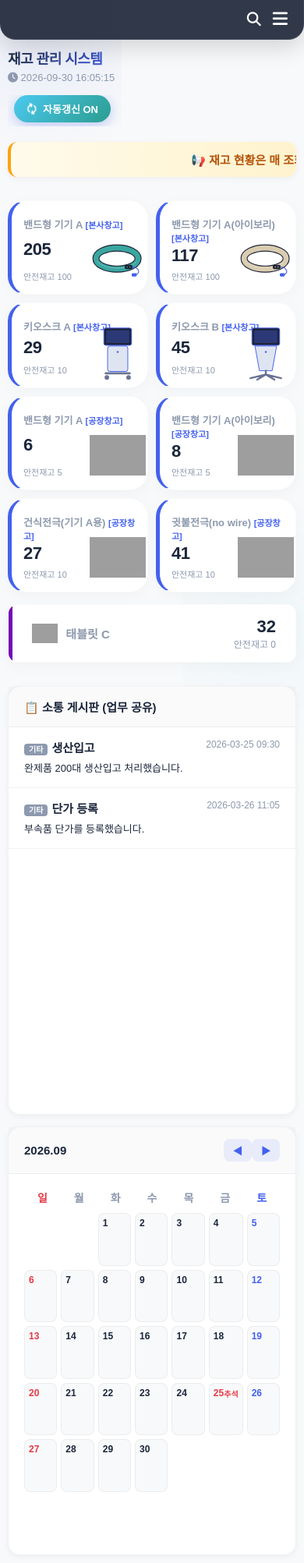
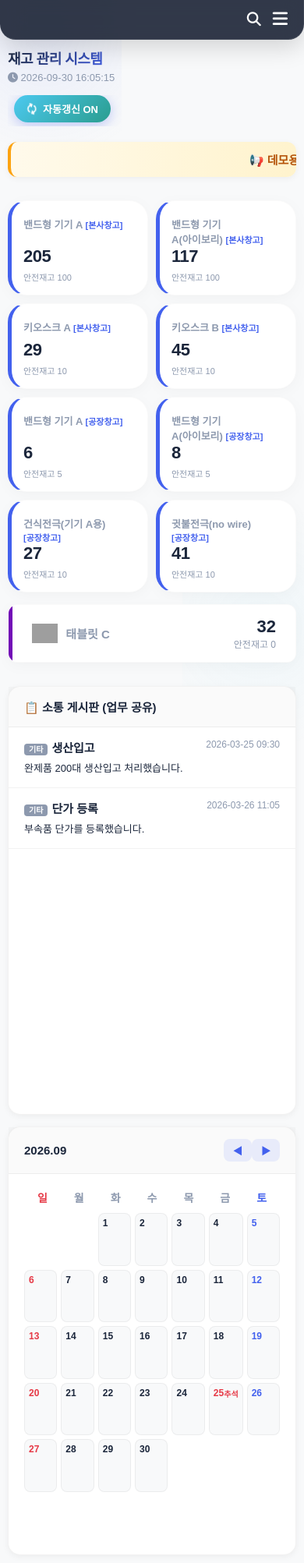
Before and after one commit to youngho930/inventory-dashboard, a Flask app: page / in a window 390 px wide. Shown: the whole page at 78% size. Run offline with Flask 3, Linux system fonts and the light colour scheme; data that the repository does not hold is empty; some libraries are stand-ins or nearby versions; some web fonts are replaced; grey boxes are pictures that could not be loaded.

Commit message:
재고 카드 아이콘 반응형, 데모 안내 문구
Co-Authored-By: Claude Opus 5.5 <noreply@anthropic.com>

```diff
--- a/app.py
+++ b/app.py
@@ -130,7 +130,7 @@ def get_valid_session(force_renew=False):
     return server_session["id"]
 
 @app.route('/')
-def index(): return render_template('dashboard.html')
+def index(): return render_template('dashboard.html', demo_mode=DEMO_MODE)
 
 @app.route('/manifest.json')
 def serve_manifest():
--- a/static/css/style.css
+++ b/static/css/style.css
@@ -84,7 +84,17 @@ input[type="checkbox"]#darkModeToggle:checked::after { transform: translateX(18p
 [data-theme="dark"] .kpi-card, [data-theme="dark"] .mini-kpi-container, [data-theme="dark"] .featured-card { background: var(--bg-card); border-color: var(--border-color) !important; }
 
 /* 대형 KPI 카드 */
-.kpi-card { border-radius: var(--radius-lg); padding: 25px; display: flex; flex-direction: column; justify-content: space-between; height: 210px; }
+/* 글자 칸(왼쪽) + 아이콘 칸(오른쪽). 아이콘은 글자를 절대 덮지 않는다.
+   카드 자신을 크기 기준(container)으로 삼아, 카드가 좁아지면 아이콘을 줄이거나 숨긴다 (글자 우선). */
+.kpi-card { border-radius: var(--radius-lg); padding: 25px; display: grid; grid-template-columns: minmax(0, 1fr) auto; column-gap: 12px; min-height: 210px; container-type: inline-size; }
+.kpi-text { display: flex; flex-direction: column; min-width: 0; z-index: 2; }
+.kpi-text .kpi-title { word-break: keep-all; overflow-wrap: anywhere; } /* 한글은 띄어쓰기 단위로 줄바꿈 */
+.kpi-text .kpi-title span { white-space: nowrap; } /* [창고명] 은 한 덩어리로 */
+.kpi-text .kpi-value { margin-top: auto; } /* 수량·안전재고를 카드 아래쪽에 붙여, 아이콘·제목 줄 수와 상관없이 같은 높이에 */
+.kpi-icon-wrap { width: min(34cqi, 120px); align-self: center; display: flex; justify-content: center; }
+.kpi-icon { width: 100%; height: auto; max-height: 96px; object-fit: contain; display: block; }
+@container (max-width: 179px) { .kpi-icon-wrap { width: min(24cqi, 48px); } }
+@container (max-width: 149px) { .kpi-icon-wrap { display: none; } } /* 카드 안쪽 폭 기준 (테두리·여백 제외) */
 .kpi-card:hover { transform: translateY(-6px) scale(1.01) !important; box-shadow: 0 20px 40px rgba(67, 97, 238, 0.08) !important; border-color: rgba(67, 97, 238, 0.3) !important; }
 .mini-kpi-container { display: flex; justify-content: space-between; align-items: center; border-radius: 12px; padding: 15px 25px 15px 30px; flex: 1; margin-bottom: 0; }
 .mini-kpi-container::before { content: ''; position: absolute; left: 0; top: 0; bottom: 0; width: 5px; background: #7209b7; }
@@ -297,7 +307,7 @@ tr:has(.chk-select:checked) td { background-color: rgba(67, 97, 238, 0.08) !impo
     .header-controls::-webkit-scrollbar { display: none; }
     .header-controls button { white-space: nowrap; flex-shrink: 0; padding: 8px 16px; font-size: 13px; }
     .kpi-container { grid-template-columns: 1fr 1fr; gap: 10px; margin-bottom: 15px; }
-    .kpi-card { padding: 15px; height: auto; min-height: 110px; flex-direction: column; align-items: flex-start;}
+    .kpi-card { padding: 15px; min-height: 110px; }
     .kpi-title { font-size: 13px; }
     .kpi-img-icon { width: 35px; height: 35px; position: absolute; right: 10px; bottom: 15px; opacity: 0.2; transform: none !important; }
     .kpi-value { font-size: 22px; margin-top: 2px; }
--- a/templates/dashboard.html
+++ b/templates/dashboard.html
@@ -51,19 +51,6 @@
             border-left-color: var(--primary) !important;
         }
 
-        .kpi-card img {
-            width: 80px !important;
-            height: 80px !important;
-            object-fit: contain !important;
-            transform: scale(2.2) !important;
-            transform-origin: right bottom !important;
-            background: transparent !important;
-            z-index: 10 !important;
-            position: absolute !important;
-            bottom: 10px !important;
-            right: -5px !important;
-        }
-
         /* 📱 모바일 버전 대응 */
         @media screen and (max-width: 768px) {
             .table-container { overflow-x: auto !important; display: block !important; width: 100% !important; -webkit-overflow-scrolling: touch; padding-bottom: 10px; }
@@ -91,15 +78,6 @@
                 left: auto !important;
                 z-index: auto !important;
             }
-
-            /* 📱 모바일 버전: KPI 이미지 얌전하게 축소 */
-            .kpi-card img {
-                width: 45px !important;
-                height: 45px !important;
-                transform: scale(1.6) !important;
-                bottom: 8px !important;
-                right: 2px !important;
-            }
         }
 /* =======================================================
        💡 삭제 경고창 무조건 최상단 노출 (캐시 무시 강제 적용)
@@ -110,7 +88,7 @@
     }
     </style>
 </head>
-<body>
+<body data-demo="{{ 'true' if demo_mode else 'false' }}">
 
     <datalist id="inventoryDatalist"></datalist>
     <datalist id="archiveTitleList"></datalist>
```
Also changed, not shown: static/js/main.js.
